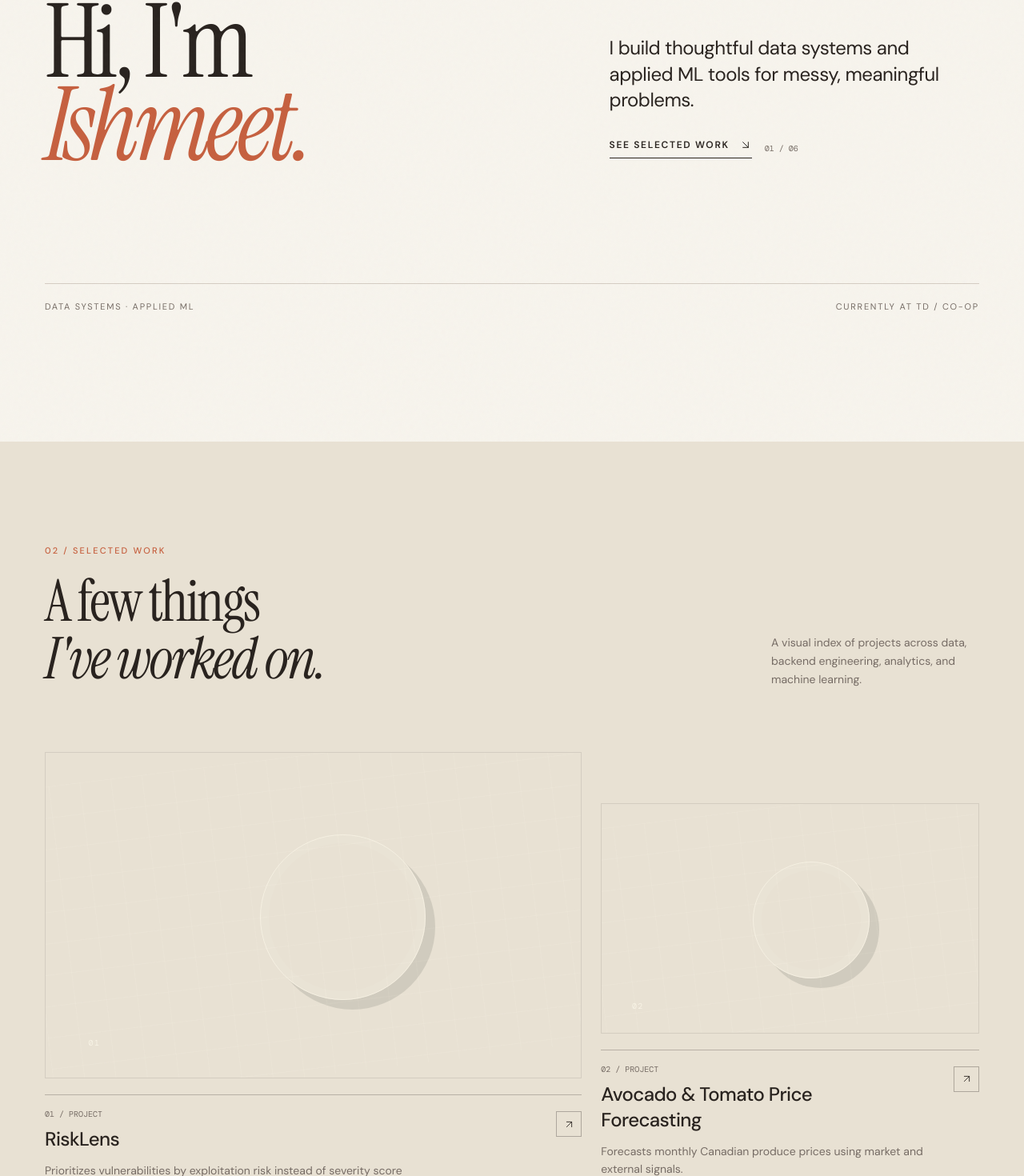
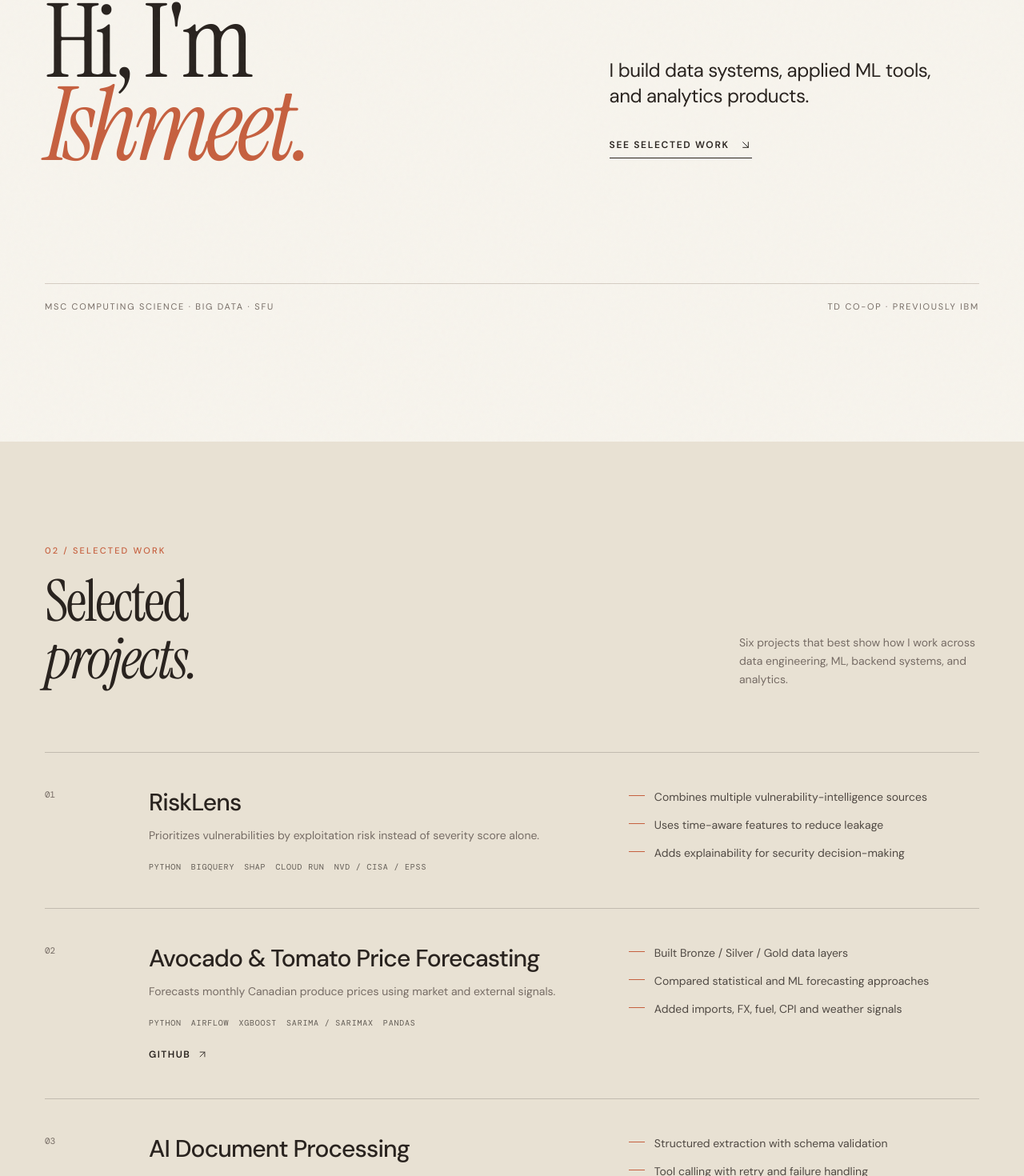
Before and after one commit to ikishmeetkaur16-art/Personal-Website, a React (Vite) app: page / in a window 1280 px wide. Shown: the part 248-1718 px from the top of the page at 80% size. Built offline with nearby package versions, Linux system fonts and the light colour scheme.

Commit message:
Redesign projects as concise text-based case summaries

```diff
--- a/src/components/portfolio-page.tsx
+++ b/src/components/portfolio-page.tsx
@@ -1,11 +1,6 @@
 import { useState } from 'react';
-import {
-  ArrowDownRight,
-  ArrowUpRight,
-  Menu,
-  X,
-} from 'lucide-react';
-import { featuredProjects, type Project } from '@/data/projects';
+import { ArrowDownRight, ArrowUpRight, Menu, X } from 'lucide-react';
+import { featuredProjects } from '@/data/projects';
 
 const navigation = [
   { label: 'Home', href: '#home' },
@@ -16,80 +11,28 @@ const navigation = [
   { label: 'Contact', href: '#contact' },
 ];
 
-const toneClasses: Record<Project['tone'], string> = {
-  clay: 'bg-[#c56f54]',
-  sage: 'bg-[#a5b09b]',
-  sand: 'bg-[#d5b882]',
-  ink: 'bg-[#3e4544]',
-  rose: 'bg-[#bc8b85]',
-  ochre: 'bg-[#c7a252]',
-};
-
-function ProjectVisual({ project }: { project: Project }) {
-  if (project.imageSource) {
-    return (
-      <img
-        className="project-art project-art--image"
-        src={project.image}
-        alt={project.imageAlt}
-        loading="lazy"
-      />
-    );
-  }
-
-  return (
-    <div
-      className={`project-art ${toneClasses[project.tone]}`}
-      aria-label={project.imageAlt}
-      data-placeholder-image={project.image}
-      role="img"
-    >
-      <div className="project-art__grid" />
-      <div className="project-art__orb" />
-      <span className="project-art__mark">{project.index}</span>
-    </div>
-  );
-}
-
 function PortfolioPage() {
   const [menuOpen, setMenuOpen] = useState(false);
-
   const closeMenu = () => setMenuOpen(false);
 
   return (
     <div className="portfolio-page min-h-[100dvh] bg-background text-foreground">
       <header className="fixed inset-x-0 top-0 z-40 border-b border-border/70 bg-background">
         <div className="mx-auto flex h-[76px] max-w-[1440px] items-center justify-between px-6 md:px-10 lg:px-14">
-          <a
-            href="#home"
-            className="group flex items-center gap-3"
-            data-testid="link-brand-home"
-            onClick={closeMenu}
-          >
-            <span className="flex h-8 w-8 items-center justify-center border border-foreground text-sm font-semibold transition-colors group-hover:bg-foreground group-hover:text-background">
-              IK
-            </span>
+          <a href="#home" className="group flex items-center gap-3" onClick={closeMenu}>
+            <span className="flex h-8 w-8 items-center justify-center border border-foreground text-sm font-semibold transition-colors group-hover:bg-foreground group-hover:text-background">IK</span>
             <span className="hidden text-sm font-semibold tracking-tight sm:block">Ishmeet Kaur</span>
           </a>
 
           <nav className="hidden items-center gap-7 lg:flex" aria-label="Primary navigation">
             {navigation.map((item) => (
-              <a
-                key={item.href}
-                href={item.href}
-                className="nav-link text-[11px] font-medium uppercase tracking-[0.16em] text-muted-foreground transition-colors hover:text-foreground"
-                data-testid={`link-nav-${item.label.toLowerCase().replaceAll(' ', '-')}`}
-              >
+              <a key={item.href} href={item.href} className="text-[11px] font-medium uppercase tracking-[0.16em] text-muted-foreground transition-colors hover:text-foreground">
                 {item.label}
               </a>
             ))}
           </nav>
 
-          <a
-            href="#contact"
-            className="hidden items-center gap-2 text-[11px] font-semibold uppercase tracking-[0.15em] text-primary transition-transform hover:translate-x-1 sm:flex"
-            data-testid="link-header-contact"
-          >
+          <a href="#contact" className="hidden items-center gap-2 text-[11px] font-semibold uppercase tracking-[0.15em] text-primary transition-transform hover:translate-x-1 sm:flex">
             Let&apos;s talk <ArrowUpRight size={14} strokeWidth={1.7} />
           </a>
 
@@ -98,23 +41,17 @@ function PortfolioPage() {
             className="inline-flex h-10 w-10 items-center justify-center border border-border lg:hidden"
             aria-label={menuOpen ? 'Close navigation menu' : 'Open navigation menu'}
             aria-expanded={menuOpen}
-            data-testid="button-toggle-menu"
             onClick={() => setMenuOpen((open) => !open)}
           >
             {menuOpen ? <X size={19} strokeWidth={1.5} /> : <Menu size={19} strokeWidth={1.5} />}
           </button>
         </div>
+
         {menuOpen && (
           <nav className="border-t border-border bg-background px-6 py-5 lg:hidden" aria-label="Mobile navigation">
             <div className="flex flex-col gap-4">
               {navigation.map((item) => (
-                <a
-                  key={item.href}
-                  href={item.href}
-                  className="flex items-center justify-between text-sm font-medium"
-                  data-testid={`link-mobile-${item.label.toLowerCase().replaceAll(' ', '-')}`}
-                  onClick={closeMenu}
-                >
+                <a key={item.href} href={item.href} className="flex items-center justify-between text-sm font-medium" onClick={closeMenu}>
                   {item.label}
                   <ArrowUpRight size={15} strokeWidth={1.5} />
                 </a>
@@ -137,26 +74,19 @@ function PortfolioPage() {
                 <span className="italic text-primary">Ishmeet.</span>
               </h1>
             </div>
-            <div className="reveal reveal-delay-2 max-w-[420px] lg:pb-3">
+            <div className="reveal reveal-delay-2 max-w-[430px] lg:pb-3">
               <p className="mb-8 text-xl leading-[1.35] tracking-[-0.02em] md:text-2xl">
-                I build thoughtful data systems and applied ML tools for messy, meaningful problems.
+                I build data systems, applied ML tools, and analytics products.
               </p>
-              <div className="flex items-center gap-4">
-                <a
-                  href="#selected-work"
-                  className="group inline-flex items-center gap-3 border-b border-foreground pb-2 text-xs font-semibold uppercase tracking-[0.14em] transition-colors hover:border-primary hover:text-primary"
-                  data-testid="link-hero-work"
-                >
-                  See selected work
-                  <ArrowDownRight size={16} strokeWidth={1.5} className="transition-transform group-hover:translate-x-1 group-hover:translate-y-1" />
-                </a>
-                <span className="font-mono-custom text-[10px] text-muted-foreground">01 / 06</span>
-              </div>
+              <a href="#selected-work" className="group inline-flex items-center gap-3 border-b border-foreground pb-2 text-xs font-semibold uppercase tracking-[0.14em] transition-colors hover:border-primary hover:text-primary">
+                See selected work
+                <ArrowDownRight size={16} strokeWidth={1.5} className="transition-transform group-hover:translate-x-1 group-hover:translate-y-1" />
+              </a>
             </div>
           </div>
           <div className="mt-24 grid gap-8 border-t border-border pt-5 sm:grid-cols-2 md:mt-36">
-            <p className="text-[11px] uppercase tracking-[0.16em] text-muted-foreground">Data systems · Applied ML</p>
-            <p className="text-[11px] uppercase tracking-[0.16em] text-muted-foreground sm:text-right">Currently at TD / co-op</p>
+            <p className="text-[11px] uppercase tracking-[0.16em] text-muted-foreground">MSc Computing Science · Big Data · SFU</p>
+            <p className="text-[11px] uppercase tracking-[0.16em] text-muted-foreground sm:text-right">TD co-op · Previously IBM</p>
           </div>
         </section>
 
@@ -165,30 +95,47 @@ function PortfolioPage() {
             <div className="mb-14 flex flex-col justify-between gap-5 md:mb-20 md:flex-row md:items-end">
               <div>
                 <p className="mb-5 text-[11px] font-medium uppercase tracking-[0.2em] text-primary">02 / Selected work</p>
-                <h2 className="font-display text-5xl leading-none tracking-[-0.035em] md:text-7xl">A few things<br /><span className="italic">I&apos;ve worked on.</span></h2>
+                <h2 className="font-display text-5xl leading-none tracking-[-0.035em] md:text-7xl">
+                  Selected<br /><span className="italic">projects.</span>
+                </h2>
               </div>
-              <p className="max-w-[260px] text-sm leading-relaxed text-muted-foreground">A visual index of projects across data, backend engineering, analytics, and machine learning.</p>
+              <p className="max-w-[300px] text-sm leading-relaxed text-muted-foreground">
+                Six projects that best show how I work across data engineering, ML, backend systems, and analytics.
+              </p>
             </div>
-            <div className="grid gap-x-6 gap-y-14 md:grid-cols-2 lg:grid-cols-12">
-              {featuredProjects.map((project, index) => (
-                <article
-                  key={project.name}
-                  className={`group ${index === 0 || index === 3 ? 'lg:col-span-7' : 'lg:col-span-5'} ${index % 3 === 1 ? 'lg:translate-y-16' : ''}`}
-                  data-testid={`card-project-${project.index}`}
-                >
-                  <div className="mb-5 overflow-hidden border border-foreground/10">
-                    <ProjectVisual project={project} />
+
+            <div className="border-t border-foreground/20">
+              {featuredProjects.map((project) => (
+                <article key={project.name} className="grid gap-6 border-b border-foreground/20 py-9 md:grid-cols-[90px_1.15fr_.9fr] md:gap-10 md:py-11">
+                  <div className="font-mono-custom text-[11px] text-muted-foreground">{project.index}</div>
+
+                  <div>
+                    <h3 className="text-2xl font-medium tracking-[-0.03em] md:text-3xl">{project.name}</h3>
+                    <p className="mt-3 max-w-[560px] text-sm leading-relaxed text-muted-foreground">{project.description}</p>
+
+                    <div className="mt-5 flex flex-wrap gap-x-3 gap-y-2">
+                      {project.stack.map((tech) => (
+                        <span key={tech} className="font-mono-custom text-[10px] uppercase tracking-[0.08em] text-foreground/70">
+                          {tech}
+                        </span>
+                      ))}
+                    </div>
+
+                    {project.githubUrl && (
+                      <a href={project.githubUrl} target="_blank" rel="noreferrer" className="mt-6 inline-flex items-center gap-2 text-xs font-semibold uppercase tracking-[0.12em] transition-colors hover:text-primary">
+                        GitHub <ArrowUpRight size={14} strokeWidth={1.5} />
+                      </a>
+                    )}
                   </div>
-                  <div className="flex items-start justify-between gap-4 border-t border-foreground/25 pt-4">
-                    <div>
-                      <p className="mb-2 font-mono-custom text-[10px] text-muted-foreground">{project.index} / PROJECT</p>
-                      <h3 className="max-w-[340px] text-xl font-medium tracking-[-0.025em] transition-colors group-hover:text-primary md:text-2xl">{project.name}</h3>
-                      <p className="mt-3 max-w-[480px] text-sm leading-relaxed text-muted-foreground">{project.description}</p>
-                    </div>
-                    <span className="mt-1 flex h-8 w-8 shrink-0 items-center justify-center border border-foreground/30 transition-colors group-hover:border-primary group-hover:text-primary">
-                      <ArrowUpRight size={15} strokeWidth={1.4} />
-                    </span>
-                  </div>
+
+                  <ul className="space-y-3 text-sm leading-relaxed text-foreground/80">
+                    {project.highlights.map((highlight) => (
+                      <li key={highlight} className="flex gap-3">
+                        <span className="mt-[9px] h-px w-5 shrink-0 bg-primary" />
+                        <span>{highlight}</span>
+                      </li>
+                    ))}
+                  </ul>
                 </article>
               ))}
             </div>
@@ -199,24 +146,26 @@ function PortfolioPage() {
           <div className="grid gap-14 lg:grid-cols-[.72fr_1.28fr] lg:gap-24">
             <div>
               <p className="mb-5 text-[11px] font-medium uppercase tracking-[0.2em] text-primary">03 / Experience</p>
-              <h2 className="max-w-[380px] font-display text-5xl leading-[.92] tracking-[-0.035em] md:text-7xl">Learning by<br /><span className="italic">building.</span></h2>
+              <h2 className="max-w-[380px] font-display text-5xl leading-[.92] tracking-[-0.035em] md:text-7xl">Experience<br /><span className="italic">that shaped me.</span></h2>
             </div>
+
             <div className="border-t border-border">
               <div className="grid gap-6 border-b border-border py-8 md:grid-cols-[1fr_1.8fr_auto] md:gap-10">
                 <p className="font-mono-custom text-[11px] text-muted-foreground">CURRENT</p>
                 <div>
                   <h3 className="text-xl font-medium tracking-[-0.02em]">TD</h3>
-                  <p className="mt-2 text-sm leading-relaxed text-muted-foreground">Current co-op</p>
+                  <p className="mt-2 text-sm leading-relaxed text-muted-foreground">Business Management Analyst Co-op · Global Technology &amp; Solutions</p>
                 </div>
-                <p className="text-sm text-muted-foreground md:text-right">Current role</p>
+                <p className="text-sm text-muted-foreground md:text-right">2026</p>
               </div>
+
               <div className="grid gap-6 border-b border-border py-8 md:grid-cols-[1fr_1.8fr_auto] md:gap-10">
                 <p className="font-mono-custom text-[11px] text-muted-foreground">PREVIOUS</p>
                 <div>
                   <h3 className="text-xl font-medium tracking-[-0.02em]">IBM</h3>
-                  <p className="mt-2 text-sm leading-relaxed text-muted-foreground">Previous production-support experience</p>
+                  <p className="mt-2 text-sm leading-relaxed text-muted-foreground">Production support, data validation, incident investigation, and quality engineering.</p>
                 </div>
-                <p className="text-sm text-muted-foreground md:text-right">Previous experience</p>
+                <p className="text-sm text-muted-foreground md:text-right">2023 — 2025</p>
               </div>
             </div>
           </div>
@@ -227,17 +176,17 @@ function PortfolioPage() {
             <div className="grid gap-14 lg:grid-cols-[.72fr_1.28fr] lg:gap-24">
               <div>
                 <p className="mb-5 text-[11px] font-medium uppercase tracking-[0.2em] text-[#d2876f]">04 / Skills</p>
-                <h2 className="font-display text-5xl leading-[.92] tracking-[-0.035em] md:text-7xl">The tools<br /><span className="italic text-[#d2876f]">I reach for.</span></h2>
+                <h2 className="font-display text-5xl leading-[.92] tracking-[-0.035em] md:text-7xl">What I<br /><span className="italic text-[#d2876f]">work with.</span></h2>
               </div>
+
               <div className="grid border-t border-[#f1ebdf]/25 sm:grid-cols-2">
                 {[
-                  ['01', 'Data systems', 'Pipelines · analytics · data modeling'],
-                  ['02', 'Applied ML', 'Forecasting · document processing · analysis'],
-                  ['03', 'Python + backend', 'Services · automation · production support'],
-                  ['04', 'Communication', 'Clear thinking · careful documentation'],
-                ].map(([index, title, detail], skillIndex) => (
-                  <div key={index} className={`border-b border-[#f1ebdf]/25 py-7 ${skillIndex % 2 === 0 ? 'sm:border-r sm:pr-8' : 'sm:pl-8'}`}>
-                    <p className="mb-7 font-mono-custom text-[10px] text-[#b6b8ae]">{index}</p>
+                  ['Data engineering', 'Python · SQL · PySpark · dbt · ADF · BigQuery'],
+                  ['Applied ML', 'pandas · scikit-learn · XGBoost · forecasting · SHAP'],
+                  ['AI / backend', 'LangChain · Pydantic · APIs · SQLite · pytest'],
+                  ['Analytics', 'Power BI · Looker Studio · Excel · data quality'],
+                ].map(([title, detail], index) => (
+                  <div key={title} className={`border-b border-[#f1ebdf]/25 py-7 ${index % 2 === 0 ? 'sm:border-r sm:pr-8' : 'sm:pl-8'}`}>
                     <h3 className="text-xl tracking-[-0.02em]">{title}</h3>
                     <p className="mt-3 text-sm leading-relaxed text-[#b6b8ae]">{detail}</p>
                   </div>
@@ -251,14 +200,16 @@ function PortfolioPage() {
           <div className="grid gap-14 md:grid-cols-[.7fr_1.3fr] md:gap-20 lg:grid-cols-[.72fr_1.28fr] lg:gap-24">
             <div>
               <p className="mb-5 text-[11px] font-medium uppercase tracking-[0.2em] text-primary">05 / About</p>
-              <h2 className="font-display text-5xl leading-[.92] tracking-[-0.035em] md:text-7xl">Curious by<br /><span className="italic">default.</span></h2>
+              <h2 className="font-display text-5xl leading-[.92] tracking-[-0.035em] md:text-7xl">How I<br /><span className="italic">got here.</span></h2>
             </div>
+
             <div className="max-w-[680px]">
-              <p className="text-2xl leading-[1.2] tracking-[-0.03em] md:text-4xl">I like working where careful engineering meets questions that do not have obvious answers.</p>
-              <div className="mt-12 grid gap-8 border-t border-border pt-7 sm:grid-cols-2">
-                <p className="text-sm leading-relaxed text-muted-foreground">I&apos;m pursuing an MSc in Computing Science (Big Data) at Simon Fraser University, learning how to make complex information more useful, trustworthy, and human.</p>
-                <p className="text-sm leading-relaxed text-muted-foreground">Outside the code, I&apos;m usually looking for the small detail that changes how a system feels to use — the quiet part of good engineering.</p>
-              </div>
+              <p className="text-2xl leading-[1.2] tracking-[-0.03em] md:text-4xl">
+                Production support taught me to trace messy problems. Graduate school pushed me to build the systems behind the answers.
+              </p>
+              <p className="mt-8 max-w-[580px] text-sm leading-relaxed text-muted-foreground">
+                I&apos;m pursuing an MSc in Computing Science (Big Data) at Simon Fraser University and currently completing a TD co-op in Toronto.
+              </p>
             </div>
           </div>
         </section>
@@ -268,24 +219,18 @@ function PortfolioPage() {
             <div className="grid items-end gap-14 lg:grid-cols-[1.3fr_.7fr]">
               <div>
                 <p className="mb-5 text-[11px] font-medium uppercase tracking-[0.2em] text-primary">06 / Contact</p>
-                <h2 className="max-w-[850px] font-display text-6xl leading-[.86] tracking-[-0.045em] md:text-8xl">Have a good<br /><span className="italic">question?</span></h2>
+                <h2 className="max-w-[850px] font-display text-6xl leading-[.86] tracking-[-0.045em] md:text-8xl">Let&apos;s<br /><span className="italic">connect.</span></h2>
               </div>
-              <div className="max-w-[300px] lg:pb-2">
-                <p className="mb-7 text-base leading-relaxed">I&apos;m always interested in thoughtful problems, useful systems, and people who care about the details.</p>
-                <a
-                  href="#home"
-                  className="group inline-flex items-center gap-3 border-b border-foreground pb-2 text-xs font-semibold uppercase tracking-[0.15em] transition-colors hover:border-primary hover:text-primary"
-                  data-testid="link-contact-top"
-                >
-                  Back to top
-                  <ArrowUpRight size={16} strokeWidth={1.5} className="transition-transform group-hover:-translate-y-1 group-hover:translate-x-1" />
+              <div className="max-w-[320px] lg:pb-2">
+                <a href="https://github.com/ishmeet2001" target="_blank" rel="noreferrer" className="group inline-flex items-center gap-3 border-b border-foreground pb-2 text-xs font-semibold uppercase tracking-[0.15em] transition-colors hover:border-primary hover:text-primary">
+                  GitHub <ArrowUpRight size={16} strokeWidth={1.5} />
                 </a>
               </div>
             </div>
+
             <div className="mt-24 flex flex-col justify-between gap-6 border-t border-foreground/25 pt-5 text-[11px] uppercase tracking-[0.16em] text-muted-foreground sm:flex-row">
               <span>© Ishmeet Kaur</span>
-              <span>Made with care</span>
-              <span>Engineering / Data / ML</span>
+              <span>Data · ML · Engineering</span>
             </div>
           </div>
         </section>
```
